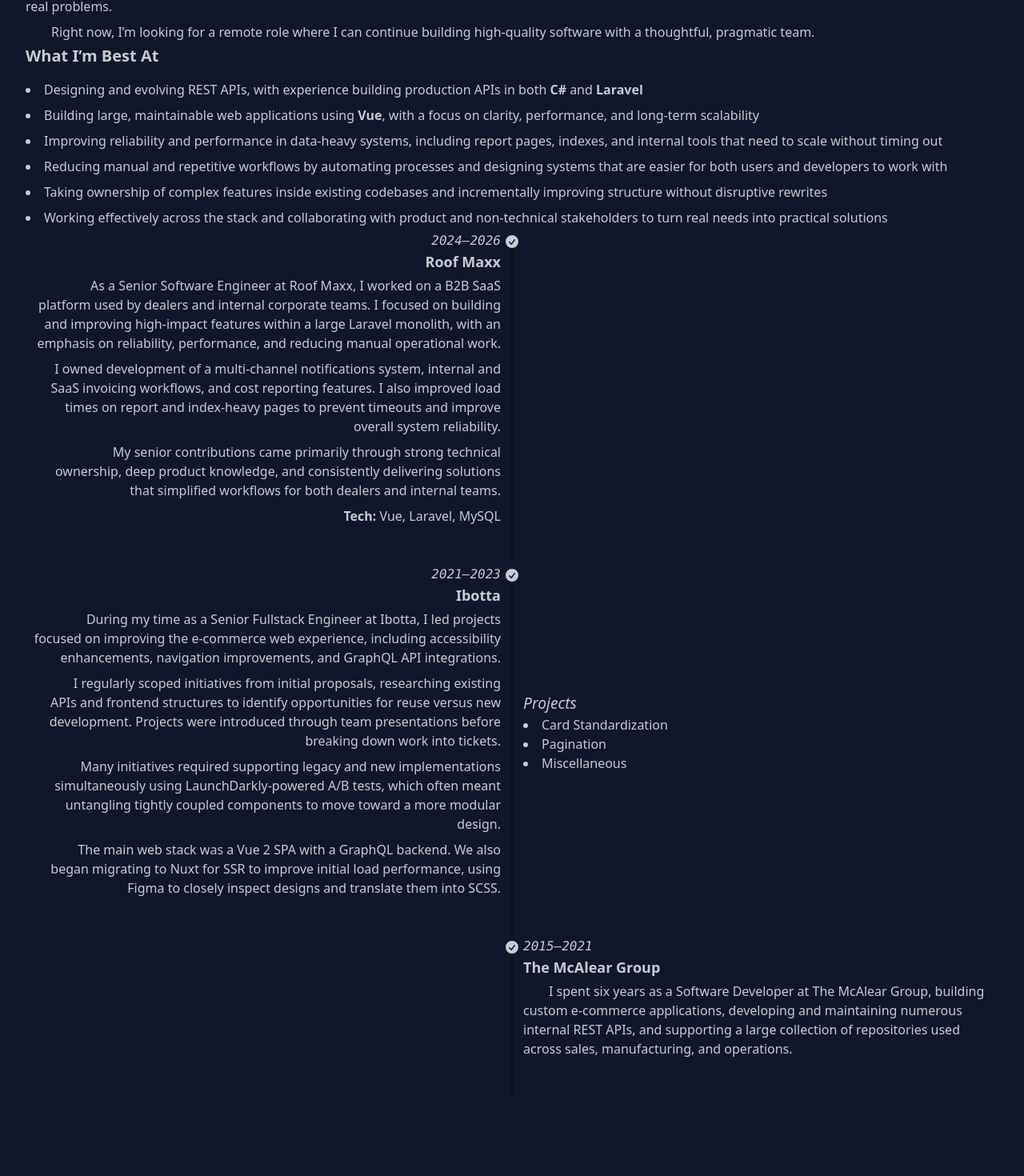
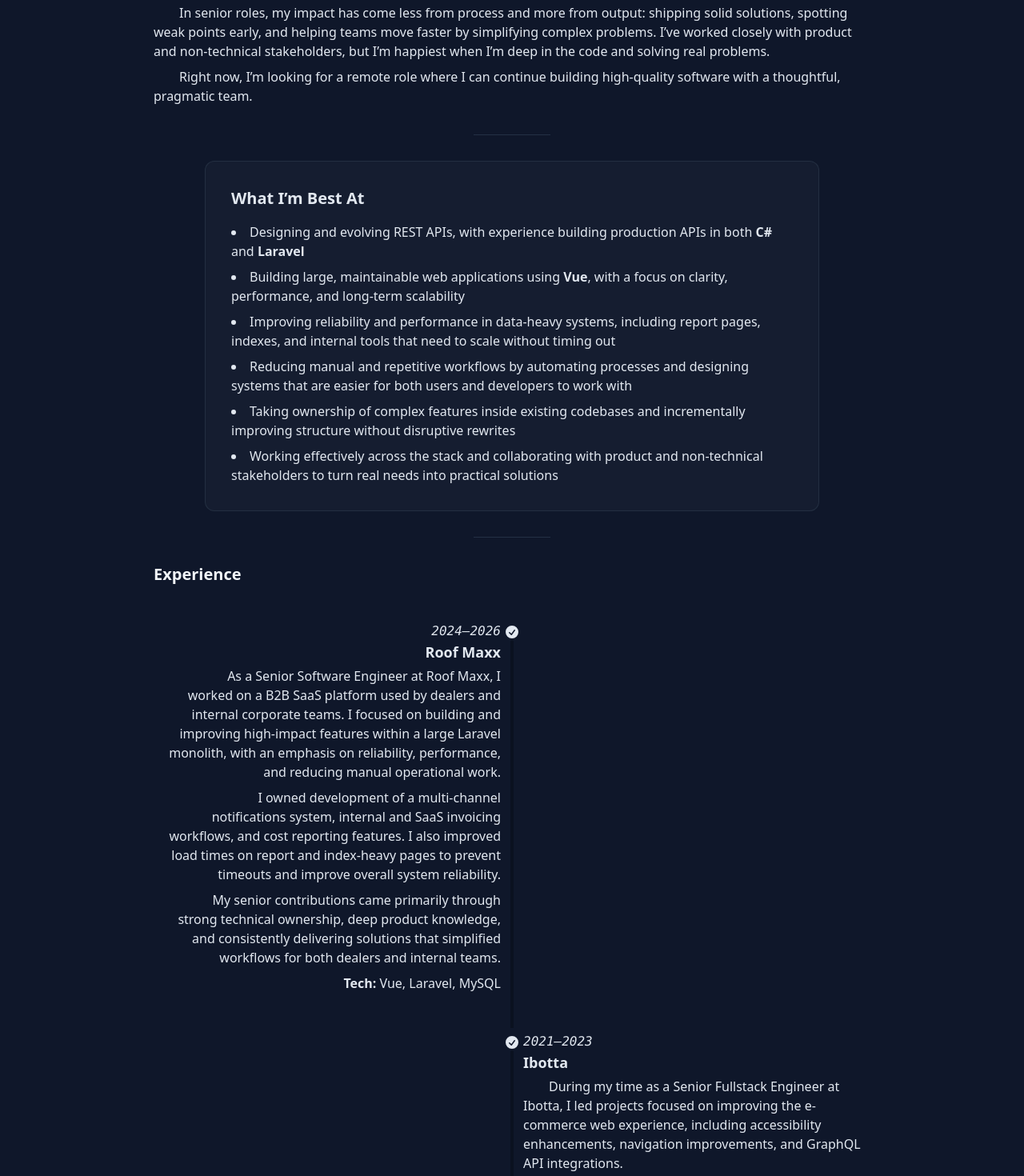
Before and after one commit to insanealec/alecgordon, a Vue app: page / in a window 1280 px wide. Shown: the part 256-1726 px from the top of the page at 80% size. Before the commit the page ends 1623 px from the top, so only its background shows below. Built offline with nearby package versions, Linux system fonts and the light colour scheme.

Commit message:
Make the homepage look nicer
by breaking the components apart into separately spaced sections

```diff
--- a/src/components/Home.vue
+++ /dev/null
@@ -1,16 +0,0 @@
-<script setup lang="ts">
-import AboutMe from './AboutMe.vue';
-import BestAt from './BestAt.vue';
-import WorkExperience from './WorkExperience.vue';
-
-</script>
-
-<template>
-
-    <AboutMe />
-
-    <BestAt />
-
-    <WorkExperience />
-
-</template>
--- /dev/null
+++ b/src/components/HomePage.vue
@@ -0,0 +1,40 @@
+<script setup lang="ts">
+import AboutMe from './AboutMe.vue';
+import BestAt from './BestAt.vue';
+import SectionDivider from './shared/SectionDivider.vue';
+import WorkExperience from './WorkExperience.vue';
+</script>
+
+<template>
+  <main class="flex flex-col items-center text-slate-200">
+
+    <section class="w-full flex justify-center py-8 px-6">
+      <div class="w-full max-w-4xl">
+        <AboutMe />
+      </div>
+    </section>
+
+    <SectionDivider />
+
+    <section class="w-full flex justify-center py-8 px-6">
+      <div class="w-full max-w-3xl">
+        <div class="rounded-xl bg-slate-800/40 border border-slate-700/50 p-8">
+          <BestAt />
+        </div>
+      </div>
+    </section>
+
+    <SectionDivider />
+
+    <section class="w-full flex justify-center py-8 px-2">
+      <div class="w-full max-w-4xl">
+        <h3 class="text-xl font-semibold mb-10 text-slate-100">
+          Experience
+        </h3>
+
+        <WorkExperience />
+      </div>
+    </section>
+
+  </main>
+</template>
--- a/src/components/WorkExperience.vue
+++ b/src/components/WorkExperience.vue
@@ -46,7 +46,7 @@
         <TimelineCheck />
       </div>
 
-      <div class="timeline-start md:text-end mb-10">
+      <div class="timeline-end mb-10">
         <time class="font-mono italic">2021&mdash;2023</time>
         <div class="text-lg font-bold">Ibotta</div>
 
@@ -75,7 +75,7 @@
         </p>
       </div>
 
-      <div class="timeline-end mb-10">
+      <div class="timeline-start md:text-end mb-10">
         <h4 class="italic">Projects</h4>
         <ul class="list-disc list-inside">
           <li><RouterLink to="/card-standardization">Card Standardization</RouterLink></li>
@@ -93,7 +93,7 @@
         <TimelineCheck />
       </div>
 
-      <div class="timeline-end mb-10">
+      <div class="timeline-start md:text-end mb-10">
         <time class="font-mono italic">2015&mdash;2021</time>
         <div class="text-lg font-bold">The McAlear Group</div>
 
--- /dev/null
+++ b/src/components/shared/SectionDivider.vue
@@ -0,0 +1,5 @@
+<template>
+    <div class="w-full flex justify-center">
+      <div class="w-24 border-t border-slate-700/60"></div>
+    </div>
+</template>
--- a/src/routes.ts
+++ b/src/routes.ts
@@ -1,5 +1,3 @@
-import AboutMe from '@/components/AboutMe.vue';
-import WorkExperience from './components/WorkExperience.vue';
 import CardStandardization from './components/projects/CardStandardization.vue';
 import PaginationProject from './components/projects/PaginationProject.vue';
 import MiscIbotta from './components/projects/MiscIbotta.vue';
@@ -10,10 +8,10 @@
 import MeetAndEat from './components/food/MeetAndEat.vue';
 import CaesarCypher from './components/challenges/CaesarCypher.vue';
 import FormAdmin from './components/form-builder/FormAdmin.vue';
-import Home from './components/Home.vue';
+import HomePage from './components/HomePage.vue';
 
 export default [
-  { name: 'home', path: '/', component: Home },
+  { name: 'home', path: '/', component: HomePage },
   // Projects: will just be top-level
   { path: '/card-standardization', component: CardStandardization },
   { path: '/pagination', component: PaginationProject },
```
